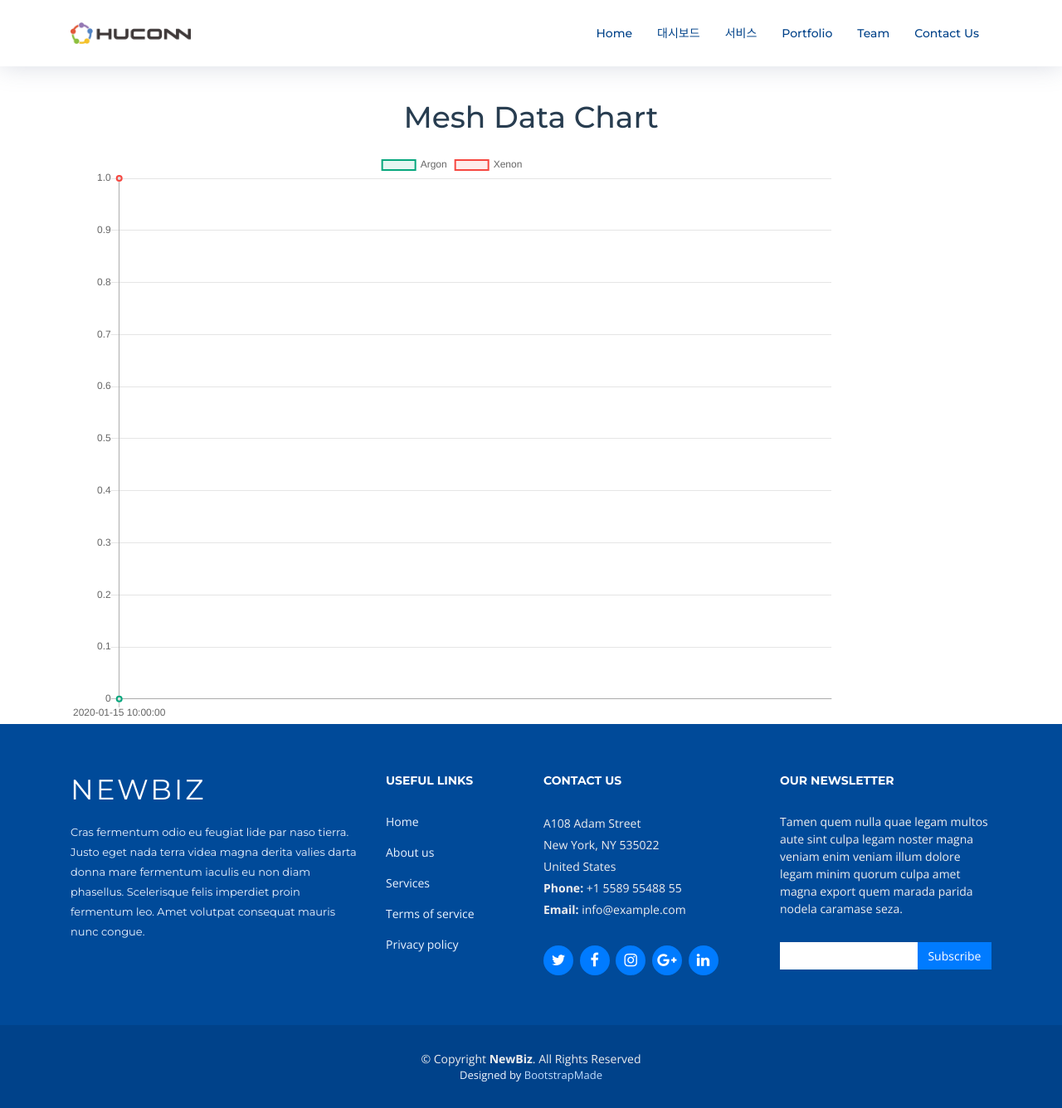
After one commit to kimwnd/humesh, a Django app: page /chart/ in a window 1280 px wide. The commit adds this page. Shown: the whole page at 83% size. Run offline with Django 3.2, Linux system fonts and the light colour scheme; tables that the repository leaves empty hold one stand-in row (values such as "Sample post"); some libraries are stand-ins or nearby versions.

Commit message:
chart 수정

```diff
--- a/humesh/settings.py
+++ b/humesh/settings.py
@@ -33,7 +33,7 @@ SECRET_KEY = env('SECRET_KEY')
 # SECURITY WARNING: don't run with debug turned on in production!
 DEBUG = env('DEBUG')
 
-ALLOWED_HOSTS = ['127.0.0.1', 'localhost', '192.168.8.8', '15.164.47.154']
+ALLOWED_HOSTS = ['127.0.0.1', 'localhost', '192.168.8.8', '15.164.47.154', '172.30.1.17']
 
 # Application definition
 
--- a/mesh/urls.py
+++ b/mesh/urls.py
@@ -10,4 +10,5 @@ urlpatterns = [
     path('', views.HomePageView.as_view(), name='home'),
     # path('mesh/data/', views.ReceiveMeshDataView.as_view(), name='mesh'),
     path('mesh/data/', views.mesh_notification, name='mesh'),
+    path('chart/', views.ChartView.as_view(), name='chart'),
 ]
--- a/mesh/views.py
+++ b/mesh/views.py
@@ -5,9 +5,12 @@ from django.views.decorators.csrf import csrf_exempt
 from django.utils.decorators import method_decorator
 from django.http import HttpResponse
 from .models import MeshDataModel
+from django.db import connection
 
 import datetime
 import logging
+import pandas as pd
+
 logger = logging.getLogger(__name__)
 
 class HomePageView(TemplateView):
@@ -93,3 +96,64 @@ def mesh_notification(request):
         f.write('POST Exception\n\n')
         f.close()
     return HttpResponse('SUCCESS')
+
+
+class ChartView(TemplateView):
+    template_name = 'chart.html'
+
+    def get_context_data(self, **kwargs):
+        context = super().get_context_data(**kwargs)
+        meshes = MeshDataModel.objects.order_by('created').all()
+
+        with connection.cursor() as cursor:
+            cursor.execute("select id, event, data, created from mesh_meshdatamodel order by created asc")
+            meshdata = cursor.fetchall()
+
+        df = pd.DataFrame(meshdata)
+        df.columns = ['id', 'event', 'data', 'created']
+        df['datetime'] = pd.to_datetime(df['created'])
+        df=df.set_index(pd.DatetimeIndex(df['datetime']))
+
+        mesh_argon = []
+        mesh_xenon = []
+        for mesh in meshes :
+            if mesh.event == 'temp':
+                mesh.argon = mesh.data
+                mesh.xenon = 0
+            else:
+                mesh.argon = 0
+                mesh.xenon = mesh.data
+
+            mesh_argon.append(mesh.argon)
+            mesh_xenon.append(mesh.xenon)
+
+        df["argon"] =  mesh_argon
+        df["xenon"] =  mesh_xenon
+
+        df_argon = df['argon'].resample("300s").max().fillna(0)
+        df_argon = df_argon.reset_index()
+        df_xenon = df['xenon'].resample("300s").max().fillna(0)
+        df_xenon = df_xenon.reset_index()
+
+        df_dts= df_argon['datetime'].tolist()
+
+        datetime = []
+
+        for dt in df_dts :
+            datetime.append(str(dt)[:19])
+
+        arg_labels = []
+        arg_data = []
+        xen_data = []
+        for mesh in meshes :
+            arg_labels.append(str(mesh.created)[:16])
+            arg_data.append(mesh.data)
+            xen_data.append(mesh.xenon)
+
+        argon_data = df_argon['argon'].tolist()
+
+        context['dataset1'] = df_argon['argon'].tolist()
+        context['dataset2'] = df_xenon['xenon'].tolist()
+        context['data_labels'] = datetime
+
+        return context
--- /dev/null
+++ b/templates/chart.html
@@ -0,0 +1,265 @@
+{%  load static %}
+<!DOCTYPE html>
+<html lang="ko">
+<head>
+  <meta charset="utf-8">
+  <title>Hucon IOT 서버</title>
+  <meta content="width=device-width, initial-scale=1.0" name="viewport">
+  <meta content="" name="keywords">
+  <meta content="" name="description">
+
+  <!-- Favicons -->
+  <link href="{% static 'img/favicon.png' %}" rel="icon">
+  <link href="{% static 'img/apple-touch-icon.png' %}" rel="apple-touch-icon">
+
+  <!-- Google Fonts -->
+  <link href="https://fonts.googleapis.com/css?family=Open+Sans:300,300i,400,400i,700,700i|Montserrat:300,400,500,700" rel="stylesheet">
+
+  <!-- Bootstrap CSS File -->
+  <link href="{% static 'lib/bootstrap/css/bootstrap.min.css' %}" rel="stylesheet">
+
+  <!-- Libraries CSS Files -->
+  <link href="{% static 'lib/font-awesome/css/font-awesome.min.css' %}" rel="stylesheet">
+  <link href="{% static 'lib/animate/animate.min.css' %}" rel="stylesheet">
+  <link href="{% static 'lib/ionicons/css/ionicons.min.css' %}" rel="stylesheet">
+  <link href="{% static 'lib/owlcarousel/assets/owl.carousel.min.css' %}" rel="stylesheet">
+  <link href="{% static 'lib/lightbox/css/lightbox.min.css' %}" rel="stylesheet">
+
+  <!-- Main Stylesheet File -->
+  <link href="{% static 'css/style.css' %}" rel="stylesheet">
+
+  <!-- =======================================================
+    Theme Name: NewBiz
+    Theme URL: https://bootstrapmade.com/newbiz-bootstrap-business-template/
+    Author: BootstrapMade.com
+    License: https://bootstrapmade.com/license/
+  ======================================================= -->
+
+</head>
+
+<body>
+
+  <!--==========================
+  Header
+  ============================-->
+  <header id="header" class="fixed-top">
+    <div class="container">
+
+      <div class="logo float-left">
+        <!-- Uncomment below if you prefer to use an image logo -->
+        <!-- <h1 class="text-light"><a href="#header"><span>NewBiz</span></a></h1> -->
+        <a href="/" class="scrollto"><img src="{% static 'img/hc_logo.png' %}" alt="" class="img-fluid"></a>
+      </div>
+
+      <nav class="main-nav float-right d-none d-lg-block">
+        <ul>
+          <li class="active"><a href="/">Home</a></li>
+          <li><a href="{% url 'chart' %}">대시보드</a></li>
+          <li><a href="#">서비스</a></li>
+          <li><a href="#">Portfolio</a></li>
+          <li><a href="#">Team</a></li>
+{#          <li class="drop-down"><a href="">Drop Down</a>#}
+{#            <ul>#}
+{#              <li><a href="#">Drop Down 1</a></li>#}
+{#              <li class="drop-down"><a href="#">Drop Down 2</a>#}
+{#                <ul>#}
+{#                  <li><a href="#">Deep Drop Down 1</a></li>#}
+{#                  <li><a href="#">Deep Drop Down 2</a></li>#}
+{#                  <li><a href="#">Deep Drop Down 3</a></li>#}
+{#                  <li><a href="#">Deep Drop Down 4</a></li>#}
+{#                  <li><a href="#">Deep Drop Down 5</a></li>#}
+{#                </ul>#}
+{#              </li>#}
+{#              <li><a href="#">Drop Down 3</a></li>#}
+{#              <li><a href="#">Drop Down 4</a></li>#}
+{#              <li><a href="#">Drop Down 5</a></li>#}
+{#            </ul>#}
+{#          </li>#}
+          <li><a href="#">Contact Us</a></li>
+        </ul>
+      </nav><!-- .main-nav -->
+
+    </div>
+  </header><!-- #header -->
+
+  <main id="main">
+
+    <!--==========================
+      Chart Section
+    ============================-->
+    <section>
+      <div class="container">
+          <br/>
+          <br/>
+          <br/>
+          <br/>
+          <br/>
+
+
+        <header class="section-header">
+          <h3>Mesh Data Chart</h3>
+{#          <p>Lorem ipsum dolor sit amet, consectetur adipiscing elit, sed do eiusmod tempor incididunt ut labore et dolore magna aliqua.</p>#}
+        </header>
+
+        <div class="row about-container">
+
+          <div class="col-lg-10 content order-lg-1 order-2">
+              <canvas id="myChart" width="400" height="300"></canvas>
+          </div>
+
+        </div>
+      </div>
+    </section><!-- #about -->
+
+
+  </main>
+
+  <!--==========================
+    Footer
+  ============================-->
+  <footer id="footer">
+    <div class="footer-top">
+      <div class="container">
+        <div class="row">
+
+          <div class="col-lg-4 col-md-6 footer-info">
+            <h3>NewBiz</h3>
+            <p>Cras fermentum odio eu feugiat lide par naso tierra. Justo eget nada terra videa magna derita valies darta donna mare fermentum iaculis eu non diam phasellus. Scelerisque felis imperdiet proin fermentum leo. Amet volutpat consequat mauris nunc congue.</p>
+          </div>
+
+          <div class="col-lg-2 col-md-6 footer-links">
+            <h4>Useful Links</h4>
+            <ul>
+              <li><a href="#">Home</a></li>
+              <li><a href="#">About us</a></li>
+              <li><a href="#">Services</a></li>
+              <li><a href="#">Terms of service</a></li>
+              <li><a href="#">Privacy policy</a></li>
+            </ul>
+          </div>
+
+          <div class="col-lg-3 col-md-6 footer-contact">
+            <h4>Contact Us</h4>
+            <p>
+              A108 Adam Street <br>
+              New York, NY 535022<br>
+              United States <br>
+              <strong>Phone:</strong> +1 5589 55488 55<br>
+              <strong>Email:</strong> info@example.com<br>
+            </p>
+
+            <div class="social-links">
+              <a href="#" class="twitter"><i class="fa fa-twitter"></i></a>
+              <a href="#" class="facebook"><i class="fa fa-facebook"></i></a>
+              <a href="#" class="instagram"><i class="fa fa-instagram"></i></a>
+              <a href="#" class="google-plus"><i class="fa fa-google-plus"></i></a>
+              <a href="#" class="linkedin"><i class="fa fa-linkedin"></i></a>
+            </div>
+
+          </div>
+
+          <div class="col-lg-3 col-md-6 footer-newsletter">
+            <h4>Our Newsletter</h4>
+            <p>Tamen quem nulla quae legam multos aute sint culpa legam noster magna veniam enim veniam illum dolore legam minim quorum culpa amet magna export quem marada parida nodela caramase seza.</p>
+            <form action="" method="post">
+              <input type="email" name="email"><input type="submit"  value="Subscribe">
+            </form>
+          </div>
+
+        </div>
+      </div>
+    </div>
+
+    <div class="container">
+      <div class="copyright">
+        &copy; Copyright <strong>NewBiz</strong>. All Rights Reserved
+      </div>
+      <div class="credits">
+        <!--
+          All the links in the footer should remain intact.
+          You can delete the links only if you purchased the pro version.
+          Licensing information: https://bootstrapmade.com/license/
+          Purchase the pro version with working PHP/AJAX contact form: https://bootstrapmade.com/buy/?theme=NewBiz
+        -->
+        Designed by <a href="https://bootstrapmade.com/">BootstrapMade</a>
+      </div>
+    </div>
+  </footer><!-- #footer -->
+
+  <a href="#" class="back-to-top"><i class="fa fa-chevron-up"></i></a>
+  <!-- Uncomment below i you want to use a preloader -->
+  <!-- <div id="preloader"></div> -->
+
+  <!-- JavaScript Libraries -->
+  <script src="{% static 'lib/jquery/jquery.min.js' %}"></script>
+  <script src="{% static 'lib/jquery/jquery-migrate.min.js' %}"></script>
+  <script src="{% static 'lib/bootstrap/js/bootstrap.bundle.min.js' %}"></script>
+  <script src="{% static 'lib/easing/easing.min.js' %}"></script>
+  <script src="{% static 'lib/mobile-nav/mobile-nav.js' %}"></script>
+  <script src="{% static 'lib/wow/wow.min.js' %}"></script>
+  <script src="{% static 'lib/waypoints/waypoints.min.js' %}"></script>
+  <script src="{% static 'lib/counterup/counterup.min.js' %}"></script>
+  <script src="{% static 'lib/owlcarousel/owl.carousel.min.js' %}"></script>
+  <script src="{% static 'lib/isotope/isotope.pkgd.min.js' %}"></script>
+  <script src="{% static 'lib/lightbox/js/lightbox.min.js' %}"></script>
+  <!-- Contact Form JavaScript File -->
+  <script src="{% static 'contactform/contactform.js' %}"></script>
+
+  <!-- Template Main Javascript File -->
+  <script src="{% static 'js/main.js' %}"></script>
+
+    <script src="https://cdnjs.cloudflare.com/ajax/libs/Chart.js/2.7.3/Chart.min.js"></script>
+    <script>
+        var dates = [];
+
+        {% for date in data_labels %}
+            dates[dates.length] = '{{ date }}';
+        {% endfor %}
+
+        var ctx = document.getElementById("myChart").getContext('2d');
+        var myChart = new Chart(ctx, {
+      type: 'line',
+      data: {
+         labels: dates,
+         datasets: [{
+            label: "Argon",
+            data: {{ dataset1 }},
+            borderWidth: 2,
+            backgroundColor: "rgba(6, 167, 125, 0.1)",
+            borderColor: "rgba(6, 167, 125, 1)",
+            pointBackgroundColor: "rgba(225, 225, 225, 1)",
+            pointBorderColor: "rgba(6, 167, 125, 1)",
+            pointHoverBackgroundColor: "rgba(6, 167, 125, 1)",
+            pointHoverBorderColor: "#fff"
+         },
+             {
+            label: "Xenon",
+            data: {{ dataset2 }},
+            borderWidth: 2,
+            backgroundColor: "rgba(246, 71, 64, 0.1)",
+            borderColor: "rgba(246, 71, 64, 1)",
+            pointBackgroundColor: "rgba(225, 225, 225, 1)",
+            pointBorderColor: "rgba(246, 71, 64, 1)",
+            pointHoverBackgroundColor: "rgba(246, 71, 64, 1)",
+            pointHoverBorderColor: "#fff"
+         }
+         ]
+      },
+      options: {
+          scales: {
+              xsAxes: [ {
+                  type: 'time',
+                  time: {
+                      unit: 'month'
+                  }
+              }
+              ]
+          }
+      }
+   });
+
+    </script>
+
+
+</body>
+</html>
```
Also changed, not shown: templates/index.html (+25 -25 lines).
